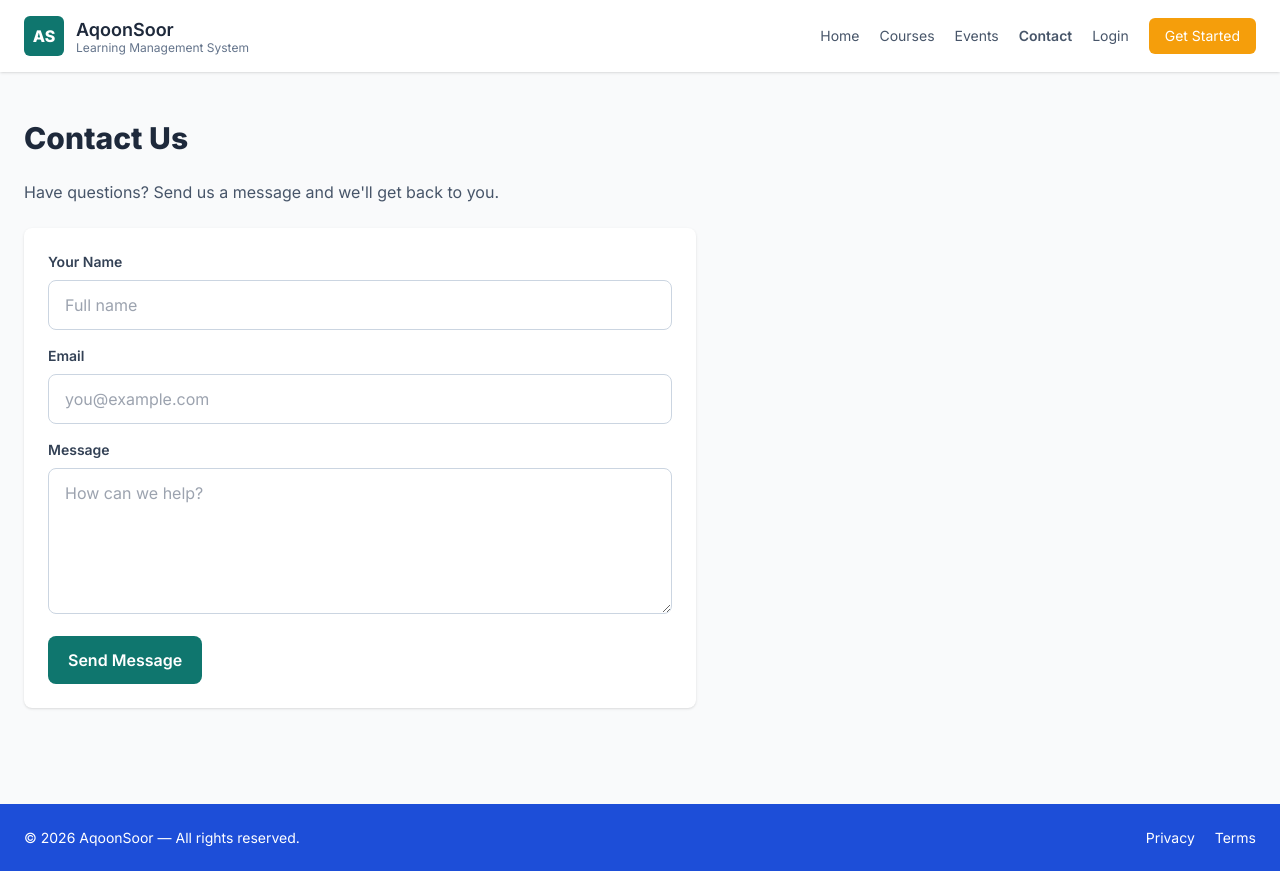
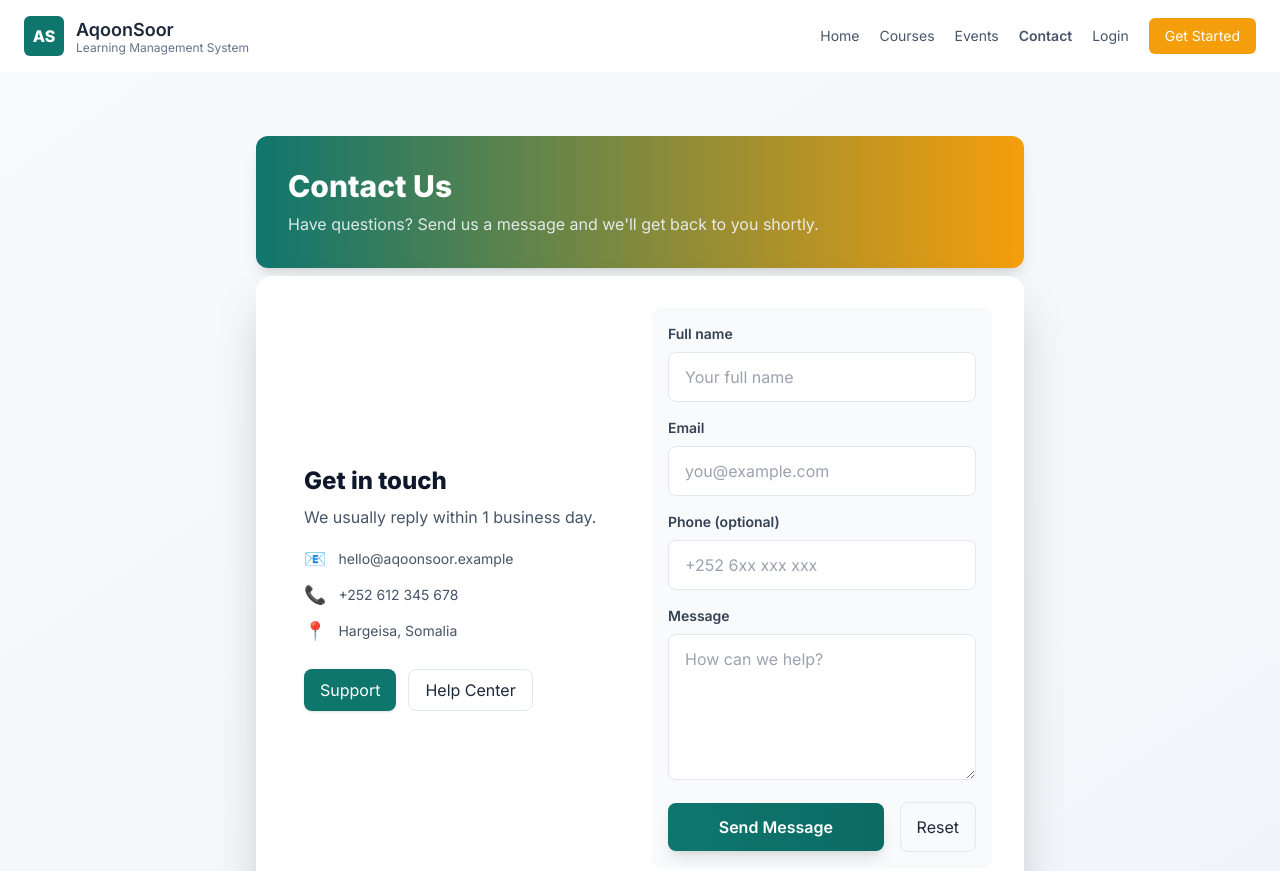
Before and after one commit to aliganey2016000-del/Aqoon00000, a plain HTML site: page Frontend/contact.html in a window 1280 px wide. Shown: the top 871 px of the page. Drawn offline with nearby package versions, Linux system fonts and the light colour scheme.

Commit message:
first commit003

```diff
--- a/Frontend/contact.html
+++ b/Frontend/contact.html
@@ -43,26 +43,55 @@
       </div>
     </header>
 
-    <main class="max-w-7xl mx-auto px-6 py-12">
-      <h1 class="text-3xl font-extrabold mb-6">Contact Us</h1>
-      <p class="text-slate-600 mb-6">Have questions? Send us a message and we'll get back to you.</p>
+    <main class="min-h-screen flex items-center justify-center px-6 py-16 bg-gradient-to-br from-slate-50 to-slate-100">
+      <div class="w-full max-w-3xl">
+        <div class="rounded-xl p-8 mb-8 text-white bg-gradient-to-r from-brand to-accent shadow-lg">
+          <h1 class="text-3xl font-extrabold">Contact Us</h1>
+          <p class="mt-2 text-slate-100/90">Have questions? Send us a message and we'll get back to you shortly.</p>
+        </div>
 
-      <div class="bg-white rounded-lg shadow p-6 max-w-2xl">
-        <form class="space-y-4">
-          <div>
-            <label class="block text-sm font-semibold text-slate-700 mb-2">Your Name</label>
-            <input class="w-full px-4 py-3 border border-slate-300 rounded-lg focus:ring-2 focus:ring-brand" placeholder="Full name" />
+        <div class="bg-white rounded-2xl shadow-2xl p-8 -mt-6">
+          <div class="grid md:grid-cols-2 gap-6">
+            <div class="flex flex-col justify-center p-4">
+              <h2 class="text-2xl font-bold text-slate-900 mb-2">Get in touch</h2>
+              <p class="text-slate-600">We usually reply within 1 business day.</p>
+
+              <ul class="mt-4 space-y-2 text-sm text-slate-600">
+                <li class="flex items-center gap-3"><span class="text-lg">📧</span><span>hello@aqoonsoor.example</span></li>
+                <li class="flex items-center gap-3"><span class="text-lg">📞</span><span>+252 612 345 678</span></li>
+                <li class="flex items-center gap-3"><span class="text-lg">📍</span><span>Hargeisa, Somalia</span></li>
+              </ul>
+
+              <div class="mt-6 flex gap-3">
+                <a href="#" class="inline-flex items-center gap-2 bg-brand text-white px-4 py-2 rounded-lg shadow">Support</a>
+                <a href="#" class="inline-flex items-center gap-2 border border-slate-200 px-4 py-2 rounded-lg">Help Center</a>
+              </div>
+            </div>
+
+            <form class="p-4 bg-slate-50 rounded-lg" onsubmit="event.preventDefault(); alert('Message sent (demo)')">
+              <div class="mb-4">
+                <label for="name" class="block text-sm font-semibold text-slate-700 mb-2">Full name</label>
+                <input id="name" type="text" placeholder="Your full name" class="w-full px-4 py-3 border border-slate-200 rounded-lg bg-white focus:outline-none focus:ring-2 focus:ring-brand" />
+              </div>
+              <div class="mb-4">
+                <label for="email" class="block text-sm font-semibold text-slate-700 mb-2">Email</label>
+                <input id="email" type="email" placeholder="you@example.com" class="w-full px-4 py-3 border border-slate-200 rounded-lg bg-white focus:outline-none focus:ring-2 focus:ring-brand" />
+              </div>
+              <div class="mb-4">
+                <label for="phone" class="block text-sm font-semibold text-slate-700 mb-2">Phone (optional)</label>
+                <input id="phone" type="tel" placeholder="+252 6xx xxx xxx" class="w-full px-4 py-3 border border-slate-200 rounded-lg bg-white focus:outline-none focus:ring-2 focus:ring-brand" />
+              </div>
+              <div class="mb-4">
+                <label for="message" class="block text-sm font-semibold text-slate-700 mb-2">Message</label>
+                <textarea id="message" rows="5" placeholder="How can we help?" class="w-full px-4 py-3 border border-slate-200 rounded-lg bg-white focus:outline-none focus:ring-2 focus:ring-brand"></textarea>
+              </div>
+              <div class="flex items-center justify-between gap-4">
+                <button type="submit" class="flex-1 bg-gradient-to-r from-brand to-brand-dark text-white font-semibold py-3 rounded-lg shadow-lg hover:from-brand-dark">Send Message</button>
+                <button type="reset" class="px-4 py-3 rounded-lg border border-slate-200">Reset</button>
+              </div>
+            </form>
           </div>
-          <div>
-            <label class="block text-sm font-semibold text-slate-700 mb-2">Email</label>
-            <input class="w-full px-4 py-3 border border-slate-300 rounded-lg focus:ring-2 focus:ring-brand" placeholder="you@example.com" />
-          </div>
-          <div>
-            <label class="block text-sm font-semibold text-slate-700 mb-2">Message</label>
-            <textarea class="w-full px-4 py-3 border border-slate-300 rounded-lg focus:ring-2 focus:ring-brand" rows="5" placeholder="How can we help?"></textarea>
-          </div>
-          <button class="bg-brand text-white px-5 py-3 rounded-lg font-semibold">Send Message</button>
-        </form>
+        </div>
       </div>
     </main>
 
```
